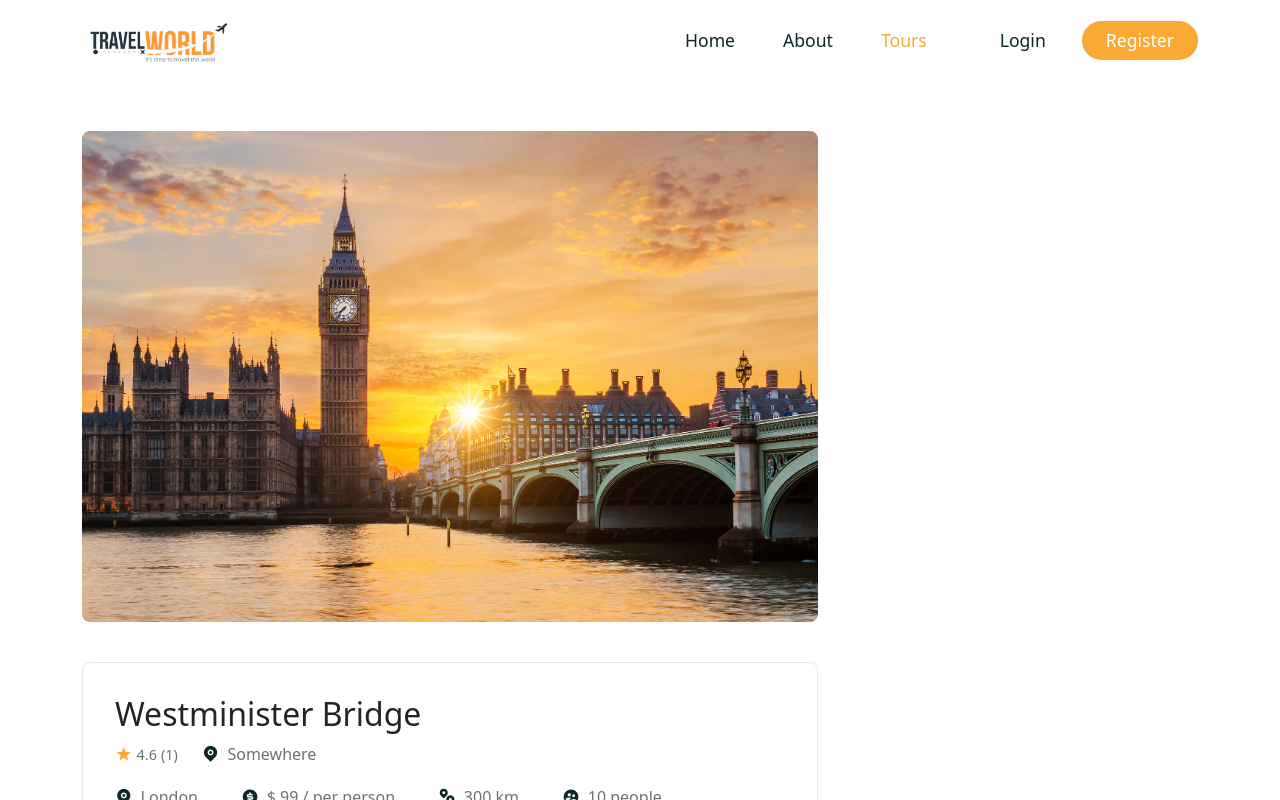
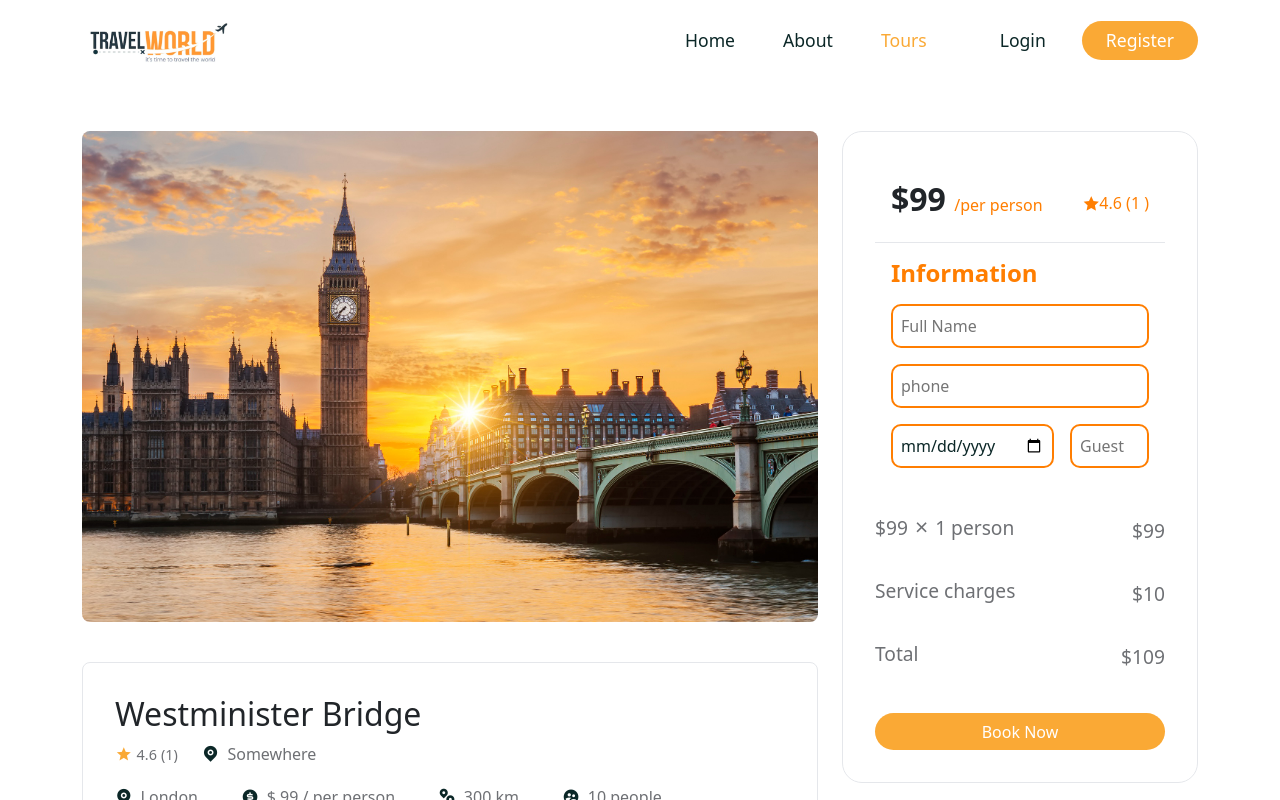
Before and after one commit to Chandimaisuru/TravelTripper, a React (Vite) app in the folder frontend/: page /tours/01 in a window 1280 px wide. Shown: the top 800 px of the page. Built offline with nearby package versions, Linux system fonts and the light colour scheme; a web font is replaced by a local one.

Commit message:
Booking section done

```diff
--- /dev/null
+++ b/frontend/src/components/Booking/Booking.jsx
@@ -0,0 +1,103 @@
+import React,{useState} from 'react'
+import './booking.css'
+import { Form, FormGroup, ListGroup, ListGroupItem, Button } from 'reactstrap'
+import { useNavigate } from 'react-router-dom';
+function Booking({ tour, avgRating }) {
+
+    const { price, reviews } = tour;
+    const navigate = useNavigate();
+
+    const [credentials, setCredentials] = useState({
+        userID: "01", //need to set in backend
+        userEmail: "test@gmail.com",
+        fullName: "",
+        phone:"",
+        guestSize: 1,
+        bookAt: "",
+      });
+
+      const handleChange = (e) => {
+        setCredentials((prev) => ({...prev, [e.target.id]: e.target.value }));
+     }
+
+
+      const serviceFee = 10;
+      const totalAmount =
+        Number(price) * Number(credentials.guestSize) + serviceFee;
+
+        //send data to server
+
+         const handleClick = (e) => {
+             e.preventDefault();
+
+            navigate("/thank-you");
+
+            }
+
+
+
+    return (
+        <div className='booking'>
+            <div className="booking__top d-flex align-items-center justify-content-between">
+
+                <h3>${price} <span>/per person</span>
+                </h3>
+
+                <span className="tour_rating d-flex align-items-center">
+                    <i className="ri-star-fill"></i> {avgRating === 0 ? null : avgRating} (
+                    {reviews?.length} )
+                </span>
+
+            </div>
+
+            {/* ===============form================ */}
+
+            <div className="booking__form">
+                <h5>Information</h5>
+                <Form className='booking__info-form' onSubmit={handleClick}>
+                    <FormGroup>
+                        <input type="text" placeholder='Full Name ' id='fullName' required onChange={handleChange} />
+                    </FormGroup>
+
+                    <FormGroup>
+                        <input type="number" placeholder='phone' id='phone' required onChange={handleChange} />
+                    </FormGroup>
+
+                    <FormGroup className='gap-3 d-flex align-items-center'>
+                        <input type="date" placeholder='date' id='BookAt' required onChange={handleChange} />
+
+                        <input type="number" placeholder='Guest' id='guestSize' required onChange={handleChange} />
+                    </FormGroup>
+                </Form>
+            </div>
+
+            {/* ====================== Booking bottom============== */}
+            <div className="booking__bottom">
+                <ListGroup>
+
+                    <ListGroupItem className="px-0 border-0">
+                        <h5 className="gap-1 d-flex align-items-center">
+                            ${price} <i className="ri-close-fill"></i> 1 person{" "}
+                        </h5>
+                        <span>${price}</span>
+                    </ListGroupItem>
+
+                    <ListGroupItem className="px-0 border-0">
+                        <h5>Service charges </h5>
+                        <span>${serviceFee}</span>
+                    </ListGroupItem>
+
+                    <ListGroupItem className="px-0 border-0">
+                        <h5>Total</h5>
+                        <span>${totalAmount}</span>
+                    </ListGroupItem>
+
+                </ListGroup>
+
+                <Button className='mt-4 btn primary__btn w-100' onClick={handleClick}>Book Now</Button>
+            </div>
+        </div>
+    )
+}
+
+export default Booking
--- /dev/null
+++ b/frontend/src/components/Booking/booking.css
@@ -0,0 +1,70 @@
+
+.booking{
+    padding: 2rem;
+    border-radius: 20px;
+    border: 1px solid rgb(229, 231, 235);
+    position: sticky;
+    top: 80px;
+}
+
+.booking__top h3{
+    font-size: 2rem;
+    font-weight: 700;
+}
+
+.booking__top span{
+    font-size: 1.2rem;
+    font-weight: 400;
+    color: var(--text-color);
+}
+
+.booking__top span{
+    font-size: 1rem;
+    color: var(--primary-color);
+}
+
+.booking__top{
+    padding: 1rem;
+    border-bottom: 1px solid rgb(229, 231, 235);
+}
+
+.booking__form{
+    padding: 1rem;
+}
+
+.booking__form h5{
+    margin-bottom: 1rem;
+    font-size: 1.5rem;
+    font-weight: 600;
+    color: var(--primary-color);
+}
+
+.booking__form input{
+    width: 100%;
+    padding: 0.5rem;
+    border-radius: 10px;
+    font-size: 1rem;
+    color: var(--heading-color);
+    border: 2px solid var(--primary-color);
+}
+.booking__form input:focus{
+    outline: none;
+}
+
+.booking__bottom li{
+    display: flex;
+    align-items: center;
+    justify-content: space-between;
+    padding: 1rem;
+}
+
+.booking__bottom li span,
+.booking__bottom li h5{
+    font-size: 1.2rem;
+    font-weight: 500;
+    color: var(--text-color);
+}
+.total h5, .total span{
+    color: #000 !important;
+    font-weight: 700 !important;
+}
--- a/frontend/src/components/Header/Header.jsx
+++ b/frontend/src/components/Header/Header.jsx
@@ -100,7 +100,7 @@ function Header() {
 
               <span className='flex mobile__menu'>
 
-                < i class="ri-menu-line"></i>
+                < i className="ri-menu-line"></i>
               </span>
             </div>
 
--- /dev/null
+++ b/frontend/src/pages/ThankYou.jsx
@@ -0,0 +1,12 @@
+import React from 'react'
+import { Container,Row,Button,Col } from 'reactstrap'
+import { Link } from 'react-router-dom'
+import'..styles/thank-you.css'
+
+function ThankYou() {
+  return (
+    <div>ThankYou</div>
+  )
+}
+
+export default ThankYou
--- a/frontend/src/pages/TourDetails.jsx
+++ b/frontend/src/pages/TourDetails.jsx
@@ -6,6 +6,7 @@ import { useParams } from 'react-router-dom'
 import tourData from '../assets/data/tours'
 import calculateAvgRating from '../utils/avgRating'
 import avatar from "../assets/images/avatar.jpg"
+import Booking from '../components/Booking/Booking'
 
 function TourDetails() {
   const { id } = useParams()
@@ -18,7 +19,16 @@ function TourDetails() {
   const tour = tourData.find(tour => tour.id === id)
 
   const {
-    photo, title, desc, price, reviews, city, distance, maxGroupSize, address } = tour
+    photo,
+    title,
+    desc,
+    price,
+    address,
+    reviews,
+    city,
+    distance,
+    maxGroupSize,
+  } = tour
 
   const { totalRating, avgRating } = calculateAvgRating(reviews)
 
@@ -49,7 +59,7 @@ function TourDetails() {
                   <div className='gap-4 d-flex align-items-center'>
 
                     <span className='gap-1 tour__rating d-flex align-items-center'>
-                      <i class="ri-star-s-fill" style={{ "color": "var(--secondary-color)" }}></i>
+                      <i className="ri-star-s-fill" style={{ "color": "var(--secondary-color)" }}></i>
 
                       {calculateAvgRating === 0 ? null : avgRating}
                       {totalRating === 0 ? (
@@ -62,7 +72,7 @@ function TourDetails() {
                     </span>
 
                     <span>
-                      <i class='ri-map-pin-fill'></i> {address}
+                      <i className='ri-map-pin-fill'></i> {address}
                     </span>
 
                   </div>
@@ -126,30 +136,37 @@ function TourDetails() {
                     </div>
                   </Form>
 
-                  <ListGroup className='user__reviews'>
-                    {reviews?.map(reviews => (
-                      <div className='review__item'>
+                  <ListGroup className="user__review">
+                      {reviews?.map((reviews) => (
+                        <div className="review__item">
                           <img src={avatar} alt="" />
 
-                        <div className='w-100'>
-                          <div className='d-flex align-items-center justify-content-between'>
+                          <div className="w-100">
+                            <div className="d-flex align-items-center justify-content-between">
                               <div>
-                              <h5>Joshep</h5>
+                                <h5>{reviews.username}</h5>
                                 <p>
-                                {new Date("02-05-2024").toLocaleDateString("en-US", options)}
+                                  {new Date(reviews.createdAt).toLocaleDateString(
+                                    "en-US",
+                                    options
+                                  )}
                                 </p>
                               </div>
-                            <span className='d-flex align-items-center'> 5 <i className="ri-star-s-fill"></i>
+                              <span className="d-flex align-items-center">
+                                {reviews.rating} <i className="ri-star-s-fill"></i>
                               </span>
                             </div>
-                          <h6>Amazing tour</h6>
+                            <h6>{reviews.reviewText}</h6>
                           </div>
                         </div>
-
                       ))}
                     </ListGroup>
                 </div>
               </div>
+            </Col>
+
+            <Col lg="4">
+              <Booking tour={tour} avgRating={avgRating}/>
             </Col>
           </Row>
         </Container>
--- a/frontend/src/router/Routers.jsx
+++ b/frontend/src/router/Routers.jsx
@@ -7,6 +7,7 @@ import TourDetails from '../pages/TourDetails'
 import Login from '../pages/Login'
 import Register from '../pages/Register'
 import SearchResultList from '../pages/SearchResultList'
+import ThankYou from '../pages/ThankYou'
 
 
 function Routers() {
@@ -18,6 +19,7 @@ function Routers() {
         <Route path='/tours/:id' element = {<TourDetails/>} />
         <Route path='/login' element = {<Login/>} />
         <Route path='/register' element = {<Register/>} />
+        <Route path='/thank-you' element = {<ThankYou/>} />
         <Route path='/tours/search' element = {<SearchResultList/>} />
     </Routes>
   )
--- a/frontend/src/shared/TourCard.jsx
+++ b/frontend/src/shared/TourCard.jsx
@@ -26,12 +26,12 @@ const {totalRating, avgRating} = calculateAvgRating(reviews);
              <div className='card__top d-flex align-items-center justify-content-between'>
 
                 <span className='gap-1 tour__location d-flex align-items-center'>
-                <i class="ri-map-pin-line"></i>
+                <i className="ri-map-pin-line"></i>
                 {city}
                 </span>
 
                 <span className='gap-1 tour__rating d-flex align-items-center'>
-                <i class="ri-star-s-fill"></i>
+                <i className="ri-star-s-fill"></i>
 
             {avgRating === 0 ? null : avgRating}
               {totalRating === 0 ? (
```
Also changed, not shown: frontend/src/components/Footer/Footer.jsx (+4 -4 lines), frontend/src/shared/SearchBar.jsx (+4 -4 lines), frontend/src/styles/thank-you.css (added). Lines whose indentation alone changed are shown as unchanged.
